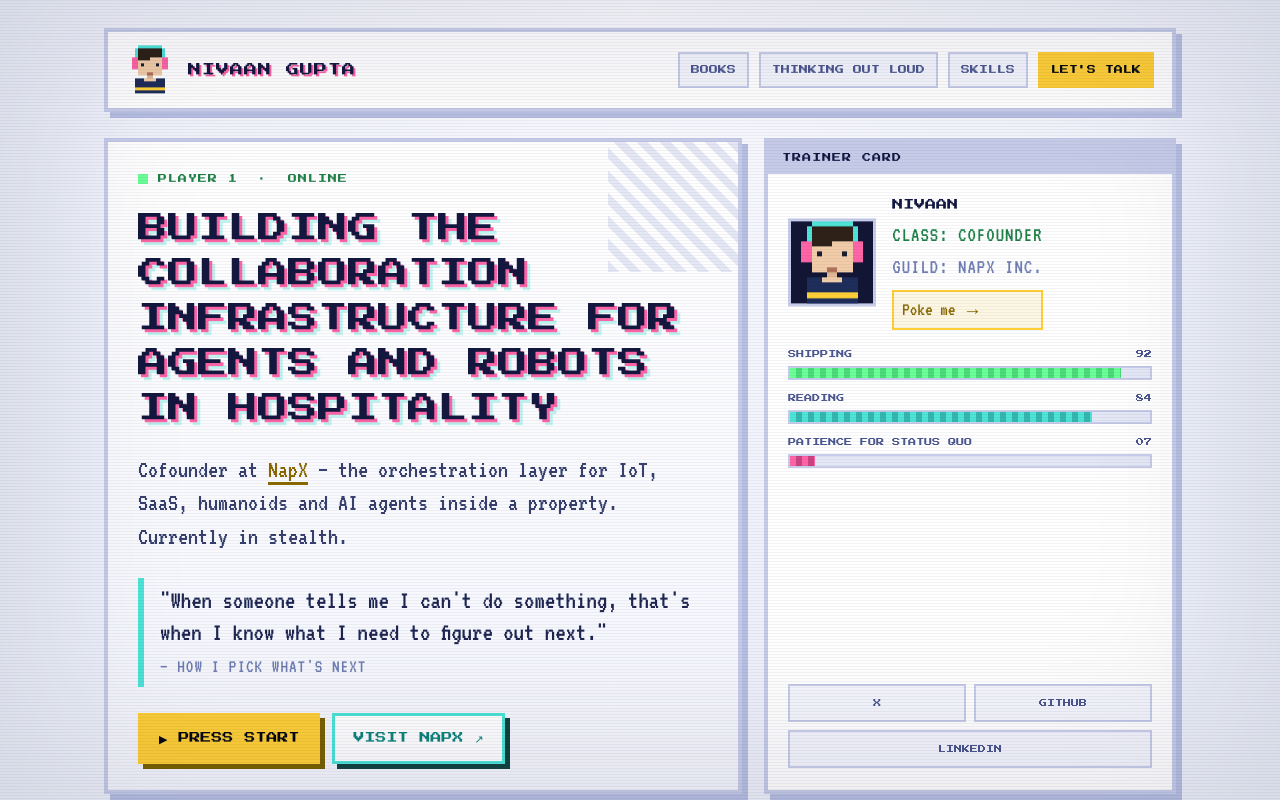
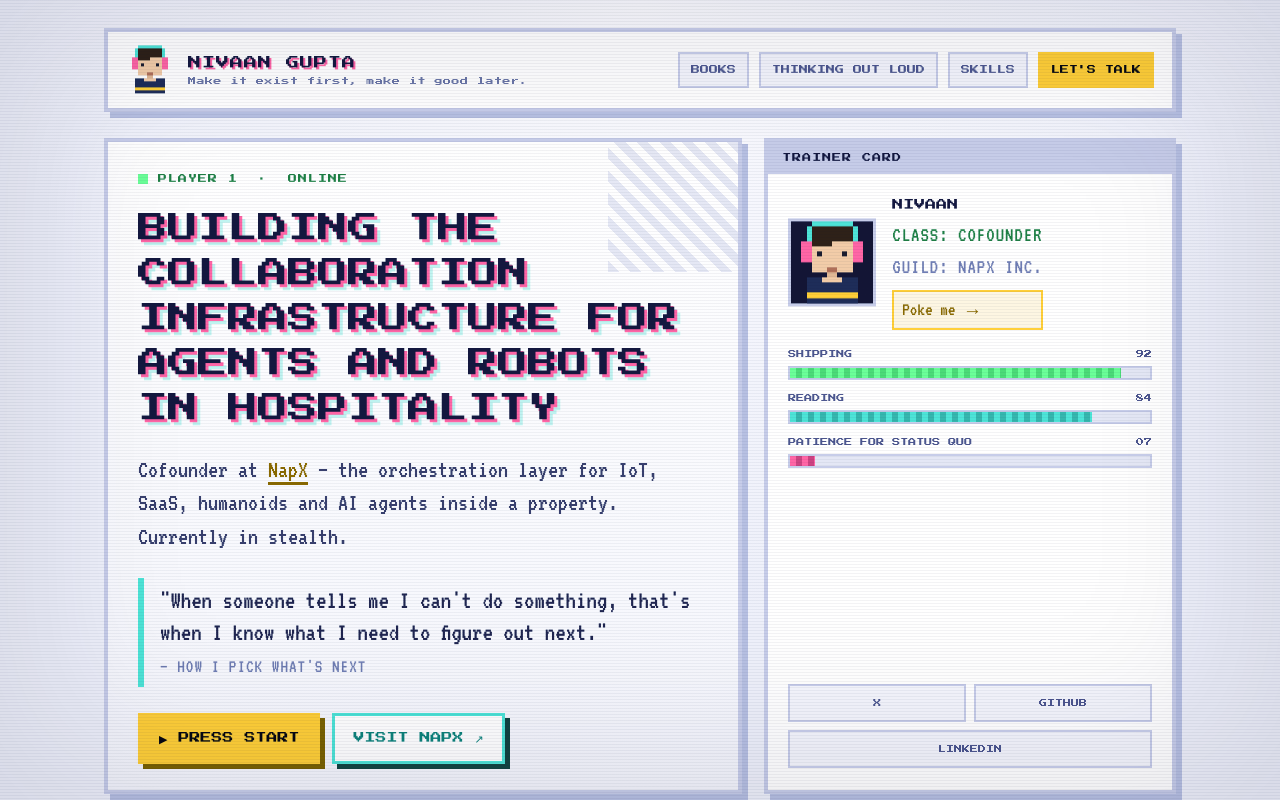
Before and after one commit to nivaangupta/personal-landing, a Next.js app in the folder nivaan-site/: page / in a window 1280 px wide. Shown: the top 800 px of the page. Built offline with nearby package versions, Linux system fonts and the light colour scheme.

Commit message:
Add site-wide tagline under brand name in header

```diff
--- a/nivaan-site/components/arcade/SiteHeader.tsx
+++ b/nivaan-site/components/arcade/SiteHeader.tsx
@@ -45,7 +45,15 @@ export default function SiteHeader({
         }}
       >
         <PixelAvatar size={variant === "post" ? 44 : 48} className="bob" />
-        <span className="brand-name">NIVAAN GUPTA</span>
+        <div style={{ display: "flex", flexDirection: "column", gap: 3 }}>
+          <span className="brand-name">NIVAAN GUPTA</span>
+          <span
+            className="mono"
+            style={{ fontSize: 8, color: "#6b70a0", letterSpacing: 0.5 }}
+          >
+            Make it exist first, make it good later.
+          </span>
+        </div>
       </Link>
 
       {variant === "post" ? (
```
